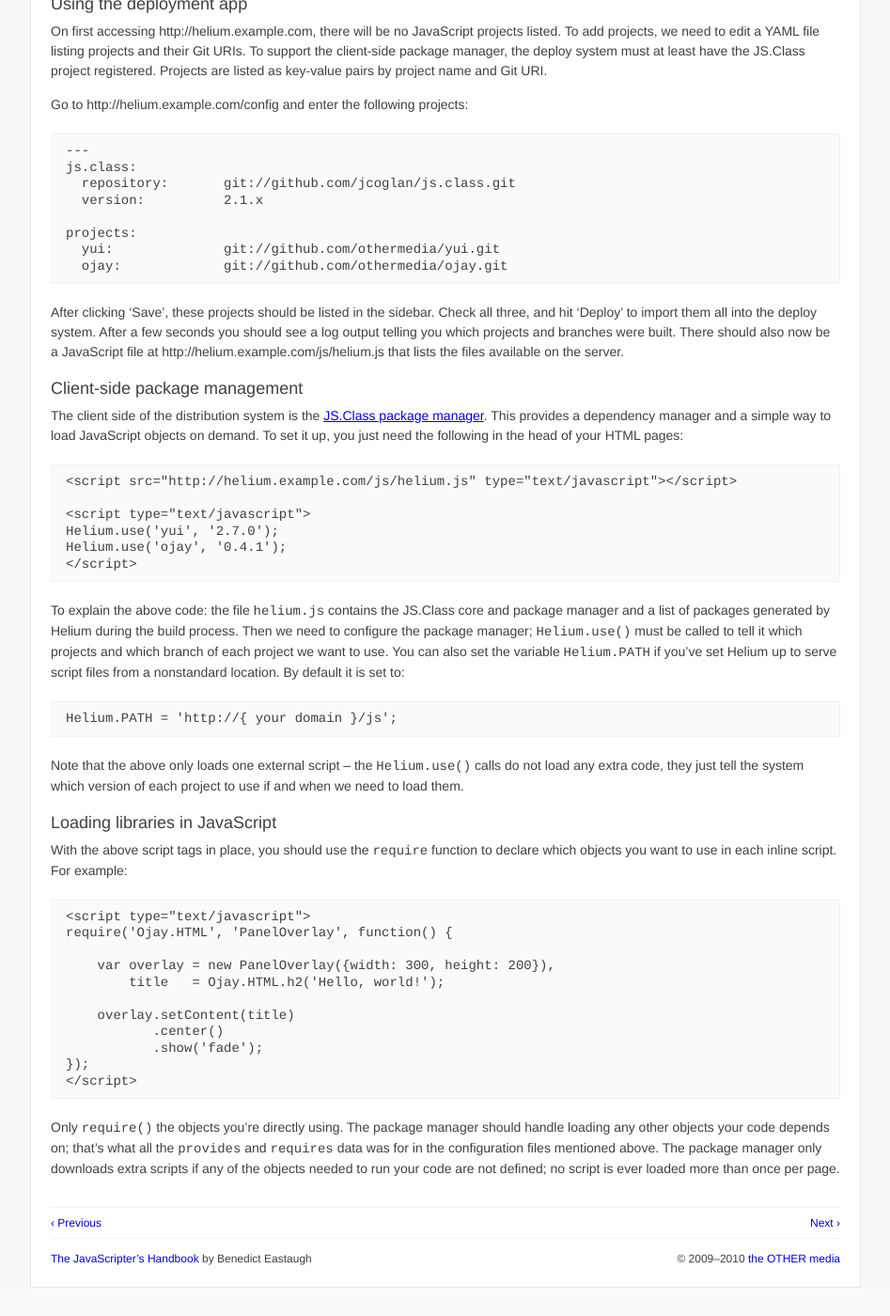
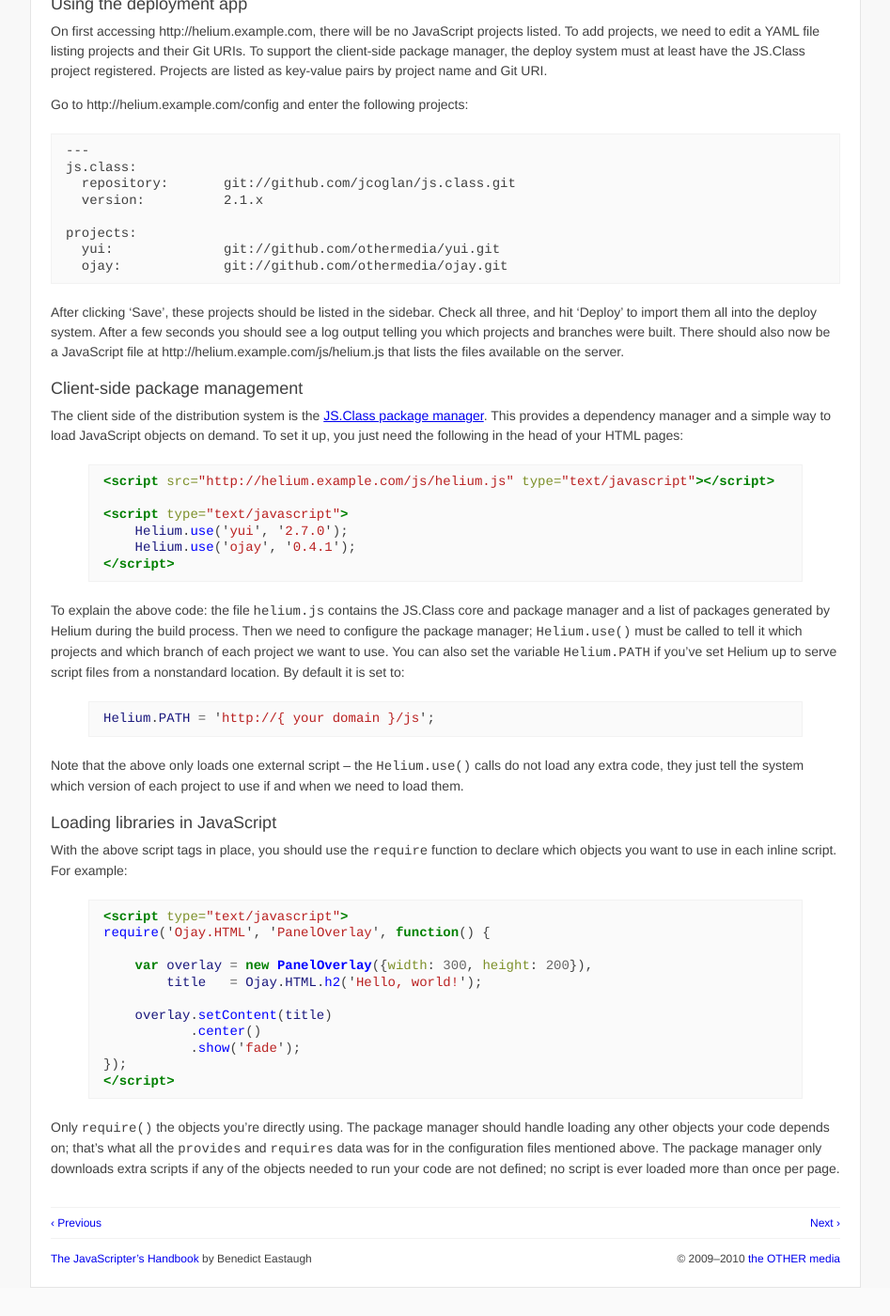
Before and after one commit to othermedia/js-handbook, a Jekyll site: the page built from helium.md, in a window 1280 px wide and 1400 px high, scrolled down 3410 px. Shown: the whole window at 94% size, without its empty margins (166-1113 px from the left). Built offline with Jekyll 4.4.1, drawn with Linux system fonts in a browser that asks for light colours; Markdown is read by kramdown in place of the engine named in the settings; some of the changed text lies outside the part shown.

Commit message:
Syntax highlighting for Jake and Helium documentation.

```diff
--- a/helium.md
+++ b/helium.md
@@ -37,14 +37,16 @@ client project is this:
 
   [jspkg]: http://jsclass.jcoglan.com/packages.html
 
-    <!-- Step 1. Load JS.Class package manager and the package listing -->
-    <script src="http://helium.example.com/js/helium.js" type="text/javascript"></script>
+{% highlight html %}
+<!-- Step 1. Load JS.Class package manager and the package listing -->
+<script src="http://helium.example.com/js/helium.js" type="text/javascript"></script>
 
-    <!-- Step 2. Declare which branches to use -->
-    <script type="text/javascript">
+<!-- Step 2. Declare which branches to use -->
+<script type="text/javascript">
     Helium.use('yui', '2.7.0');
     Helium.use('ojay', '0.4.1');
-    </script>
+</script>
+{% endhighlight %}
 
 After this, the `require()` function can be used to load any object deployed to
 the central server on demand. See the above-linked JS.Class documentation for
@@ -94,9 +96,11 @@ and must be writable by the web server. You can restrict write access to
 certain IP addresses using the configure block in `config.ru`, by default this
 is:
 
-    Helium::Web.configure do |config|
-      config.allow_ips ['0.0.0.0', '127.0.0.1']
-    end
+{% highlight ruby %}
+Helium::Web.configure do |config|
+  config.allow_ips ['0.0.0.0', '127.0.0.1']
+end
+{% endhighlight %}
 
 
 ### Apache setup
@@ -248,12 +252,14 @@ The client side of the distribution system is the
 simple way to load JavaScript objects on demand. To set it up, you just need
 the following in the head of your HTML pages:
 
-    <script src="http://helium.example.com/js/helium.js" type="text/javascript"></script>
+{% highlight html %}
+<script src="http://helium.example.com/js/helium.js" type="text/javascript"></script>
 
-    <script type="text/javascript">
+<script type="text/javascript">
     Helium.use('yui', '2.7.0');
     Helium.use('ojay', '0.4.1');
-    </script>
+</script>
+{% endhighlight %}
 
 To explain the above code: the file `helium.js` contains the JS.Class core and
 package manager and a list of packages generated by Helium during the build
@@ -262,7 +268,9 @@ called to tell it which projects and which branch of each project we want to
 use. You can also set the variable `Helium.PATH` if you've set Helium up to
 serve script files from a nonstandard location. By default it is set to:
 
-    Helium.PATH = 'http://{ your domain }/js';
+{% highlight javascript %}
+Helium.PATH = 'http://{ your domain }/js';
+{% endhighlight %}
 
 Note that the above only loads one external script -- the `Helium.use()` calls
 do not load any extra code, they just tell the system which version of each
@@ -274,17 +282,19 @@ project to use if and when we need to load them.
 With the above script tags in place, you should use the `require` function to
 declare which objects you want to use in each inline script. For example:
 
-    <script type="text/javascript">
-    require('Ojay.HTML', 'PanelOverlay', function() {
+{% highlight html %}
+<script type="text/javascript">
+require('Ojay.HTML', 'PanelOverlay', function() {
 
-        var overlay = new PanelOverlay({width: 300, height: 200}),
-            title   = Ojay.HTML.h2('Hello, world!');
+    var overlay = new PanelOverlay({width: 300, height: 200}),
+        title   = Ojay.HTML.h2('Hello, world!');
 
-        overlay.setContent(title)
-               .center()
-               .show('fade');
-    });
-    </script>
+    overlay.setContent(title)
+           .center()
+           .show('fade');
+});
+</script>
+{% endhighlight %}
 
 Only `require()` the objects you're directly using. The package manager should
 handle loading any other objects your code depends on; that's what all the
```
Also changed, not shown: jake.md (+22 -14 lines).
